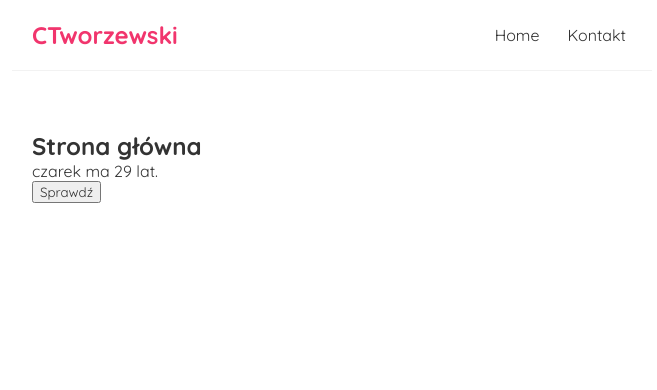
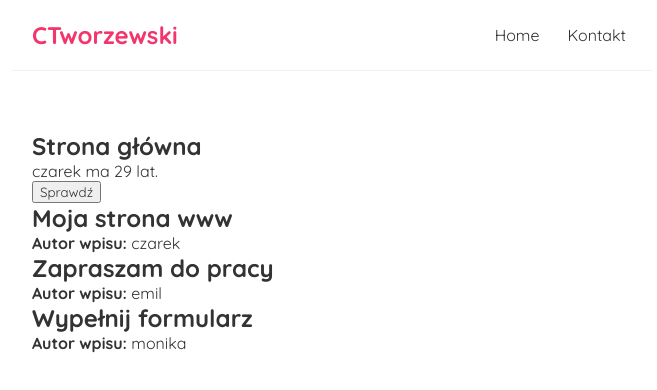
Before and after one commit to ctworzewski/simple-layout-page-react, a React (Create React App) app: page / in a window 1280 px wide. Shown: the top 390 px of the page, without its empty margins (308-965 px from the left). Built offline with nearby package versions, Linux system fonts and the light colour scheme.

Commit message:
Add State hook to blogs article, i use map method in JS

```diff
--- a/src/Home.js
+++ b/src/Home.js
@@ -2,18 +2,50 @@ import { useState } from "react";
 
 const Home = () => {
   // let name = 'czarek';
-
-  const [name, setName]  = useState('czarek');
+  const [blogs, setBlogs] = useState([
+    {
+      title: "Moja strona www",
+      body: "lorem ipsum...",
+      author: "czarek",
+      id: 1,
+    },
+    {
+      title: "Zapraszam do pracy",
+      body: "lorem ipsum...",
+      author: "emil",
+      id: 2,
+    },
+    {
+      title: "Wypełnij formularz",
+      body: "lorem ipsum...",
+      author: "monika",
+      id: 3,
+    },
+  ]);
+  const [name, setName] = useState("czarek");
   const [age, setAge] = useState(29);
   const handleCLick = () => {
-    setName('emil');
-    setAge(30)
+    setName("emil");
+    setAge(30);
   };
   return (
     <div className="home">
       <h2>Strona główna</h2>
-      <p>{name} ma {age} lat.</p>
+      <p>
+        {name} ma {age} lat.
+      </p>
       <button onClick={handleCLick}>Sprawdź</button>
+
+      <div>
+        {
+          blogs.map((blog) => (
+            <div className="blog-preview" key={blog.id}>
+              <h2>{blog.title}</h2>
+              <p><strong>Autor wpisu:</strong> {blog.author}</p>
+            </div>
+          ))
+        }
+      </div>
     </div>
   );
 };
```
